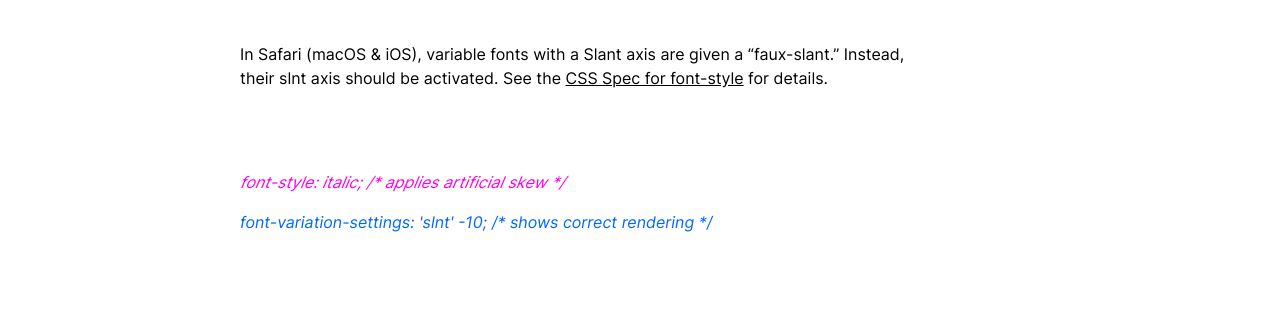
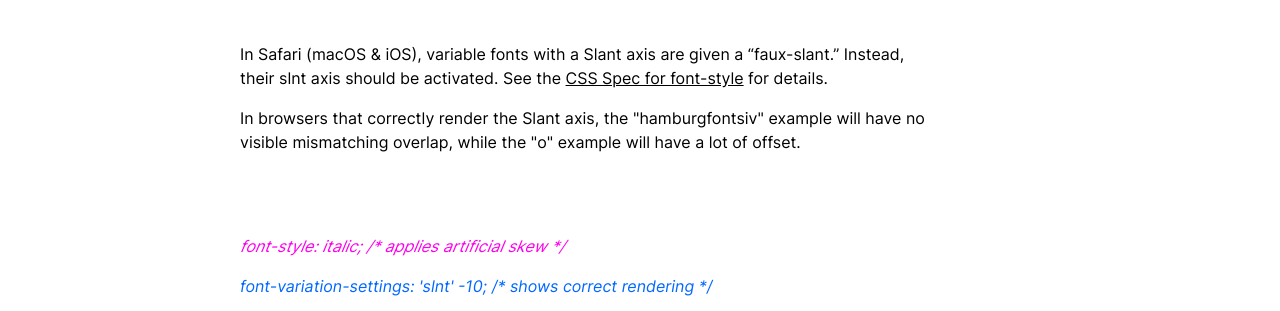
Before and after one commit to arrowtype/vf-slnt-test, a website: page faux-slnt.html in a window 1280 px wide. Shown: the part 173-484 px from the top of the page. Drawn offline with Linux system fonts and the light colour scheme.

Commit message:
clarify faux-slant test

```diff
--- a/faux-slnt.html
+++ b/faux-slnt.html
@@ -50,6 +50,9 @@
           In Safari (macOS & iOS), variable fonts with a Slant axis are given a “faux-slant.” Instead, their slnt axis should be activated. See the
           <a href="https://drafts.csswg.org/css-fonts-4/#font-style-prop">CSS Spec for font-style</a> for details.
         </p>
+        <p>
+          In browsers that correctly render the Slant axis, the "hamburgfontsiv" example will have no visible mismatching overlap, while the "o" example will have a lot of offset.
+        </p>
       </div>
       <div class="centered-col">
         <p class="italic red">font-style: italic; /* applies artificial skew */</p>
```
